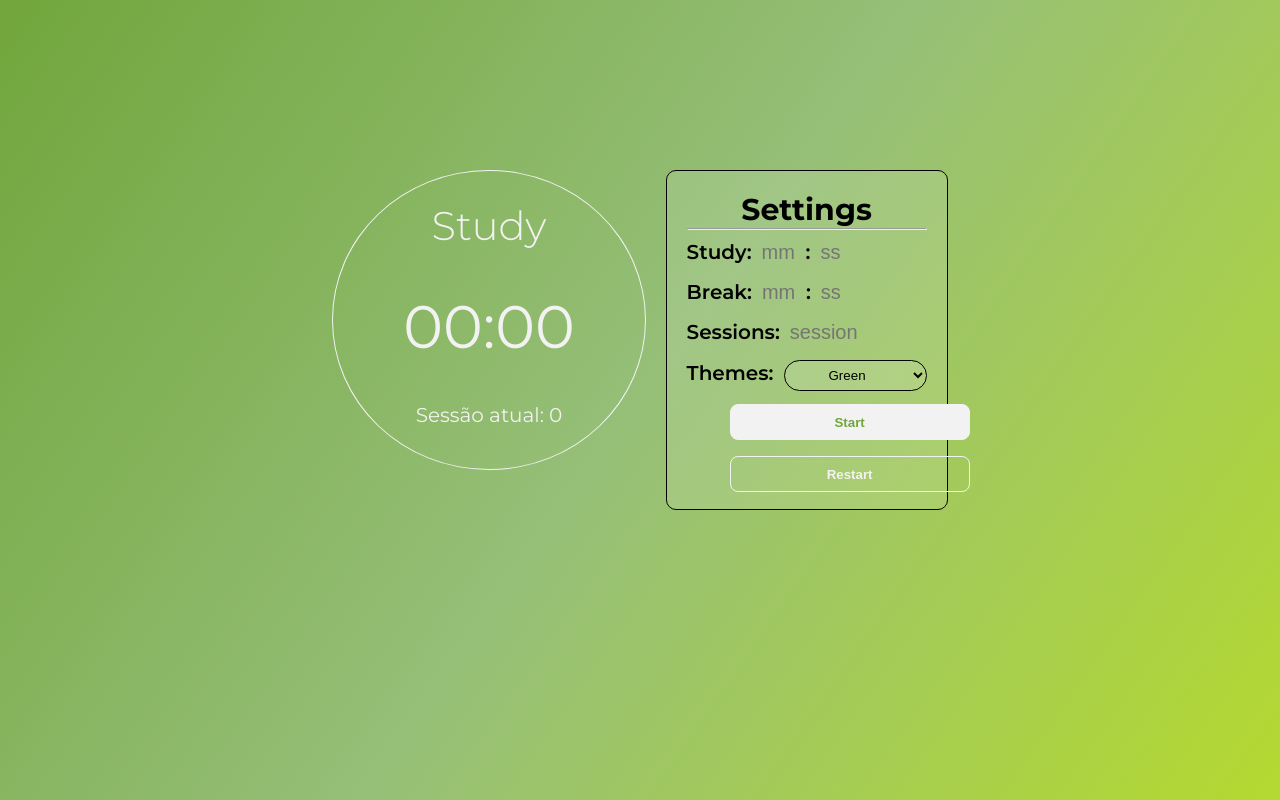
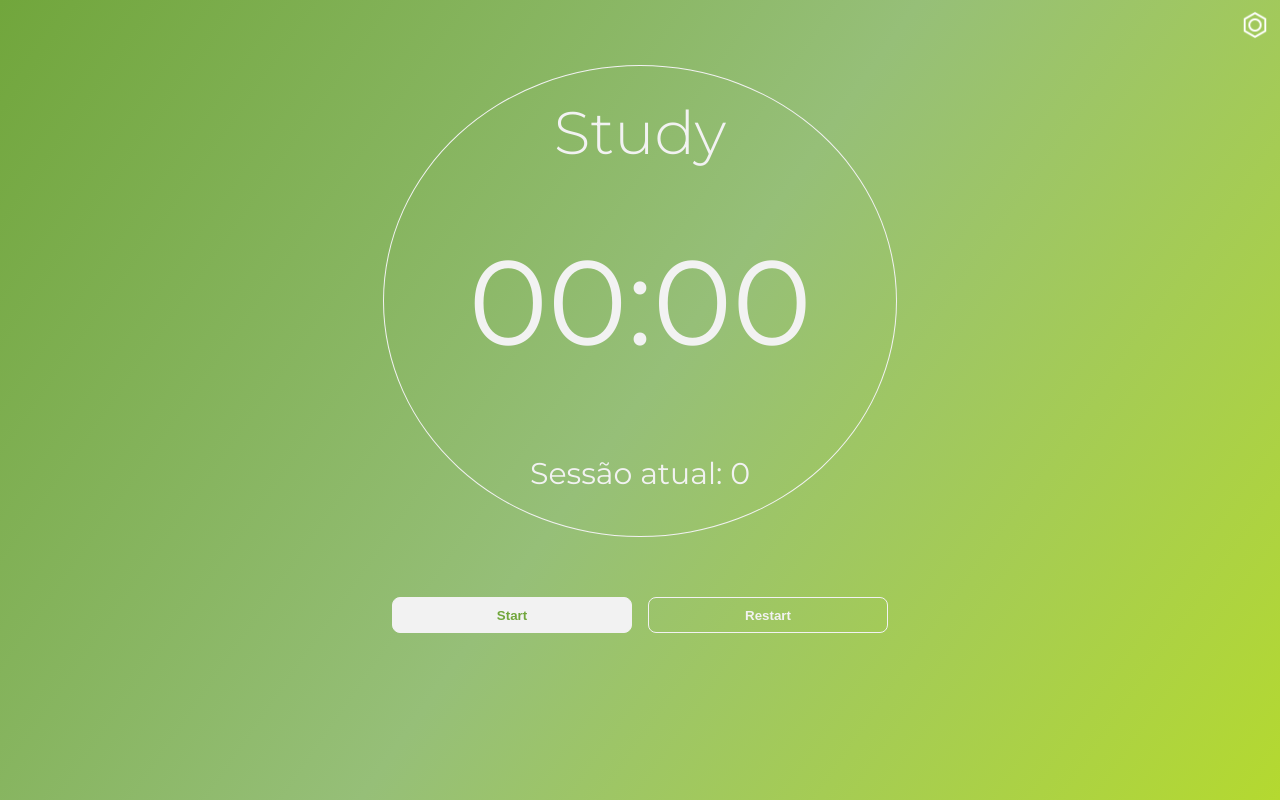
Before and after one commit to colacco/Pomodoro, a plain HTML site: page index.html in a window 1280 px wide. Drawn offline with Linux system fonts and the light colour scheme.

Commit message:
adding more shapes

```diff
--- a/styles/tablet.css
+++ b/styles/tablet.css
@@ -1,25 +1,31 @@
-nav{
-    margin-bottom: 8rem;
-}
-
-#config__button{
-    display: none;
-}
-
 #menu{
     width: 100vw;
     display: flex;
+    gap: 1rem;
     justify-content: center;
-    gap: 1rem;
+    margin-top: 1rem;
 }
 
-#config{
-    width: 12rem;
-    display: inline-block;
-    position: relative;
-    top: 0%;
+#head{
+    width: 25.6rem;
+    height: 22.02rem;
+    justify-content: flex-start;
+    gap: 3rem;
+}
 
-    background-color: rgb(255,255,255, .1);
+#title{
+    font-size: 3rem;
+
+}
+
+#timer-session{
+    font-size: 1.5rem;
+}
+
+
+#timer{
+    font-size: 6rem;
+    margin-bottom: 1rem;
 }
 
 #config hr{
@@ -30,16 +36,11 @@ nav{
     margin-bottom: .8rem;
 }
 
-#themes{
-    background-color: rgb(255,255,255, .1);
+
+#buttons{
+    flex-direction: row;
 }
 
-#buttons{
-
-    position: absolute;
-    top: 48%;
-    left: 57%;
-}
 
 #buttons button{
     width: 12rem;
```
Also changed, not shown: img/openNutTablet.png (added).
